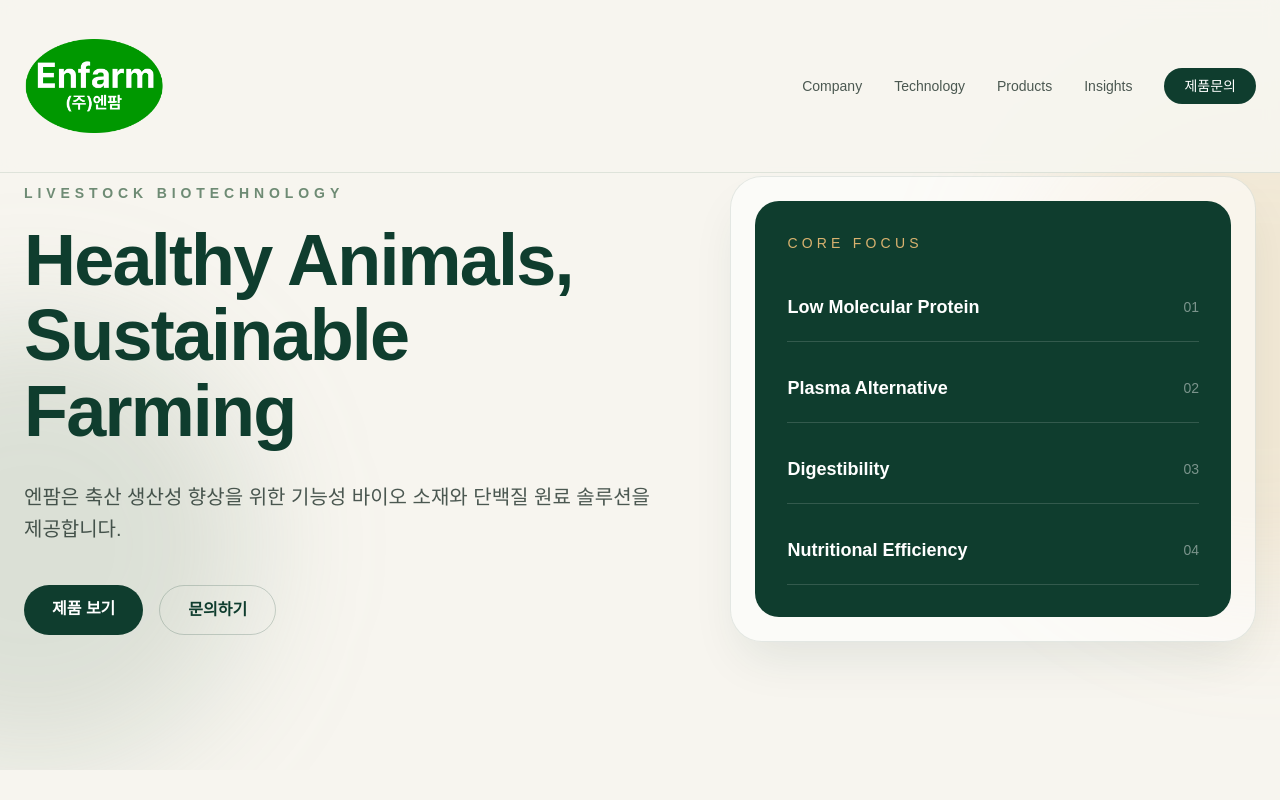
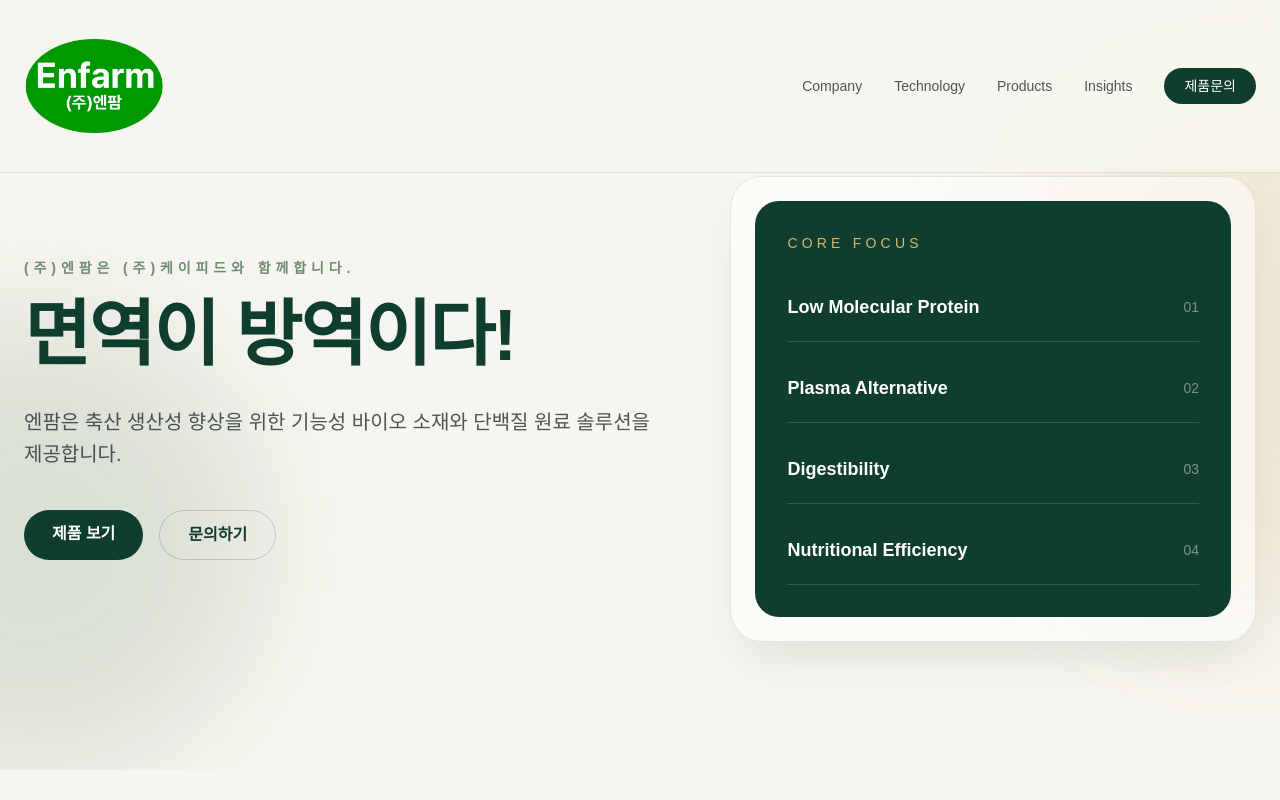
Before and after one commit to uncypdf/enfarm-site, a Next.js app: page / in a window 1280 px wide. Shown: the top 800 px of the page. Built offline with nearby package versions, Linux system fonts and the light colour scheme.

Commit message:
logo and update branding

```diff
--- a/src/app/page.tsx
+++ b/src/app/page.tsx
@@ -59,12 +59,10 @@ export default function Home() {
         <div className="relative mx-auto grid max-w-7xl gap-16 md:grid-cols-[1.1fr_0.9fr] md:items-center">
           <div>
             <p className="mb-5 text-sm font-semibold uppercase tracking-[0.35em] text-[#6e8b74]">
-              Livestock Biotechnology
+              (주)엔팜은 (주)케이피드와 함께합니다.
             </p>
             <h1 className="max-w-4xl text-5xl font-bold leading-[1.05] tracking-tight text-[#0f3d2e] md:text-7xl">
-              Healthy Animals,
-              <br />
-              Sustainable Farming
+              면역이 방역이다!
             </h1>
             <p className="mt-8 max-w-2xl text-xl leading-8 text-[#12231c]/75">
               엔팜은 축산 생산성 향상을 위한 기능성 바이오 소재와 단백질 원료 솔루션을 제공합니다.
```
